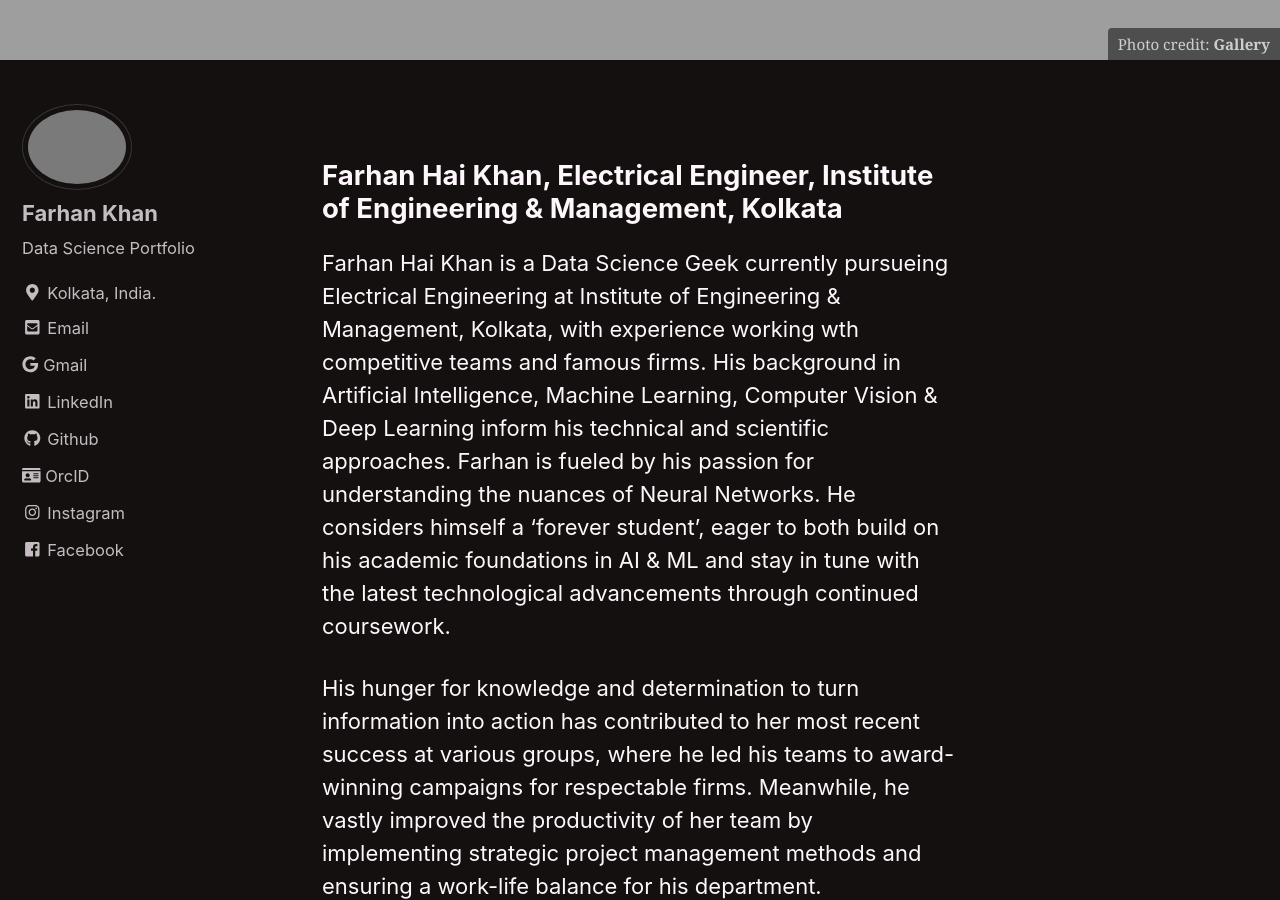
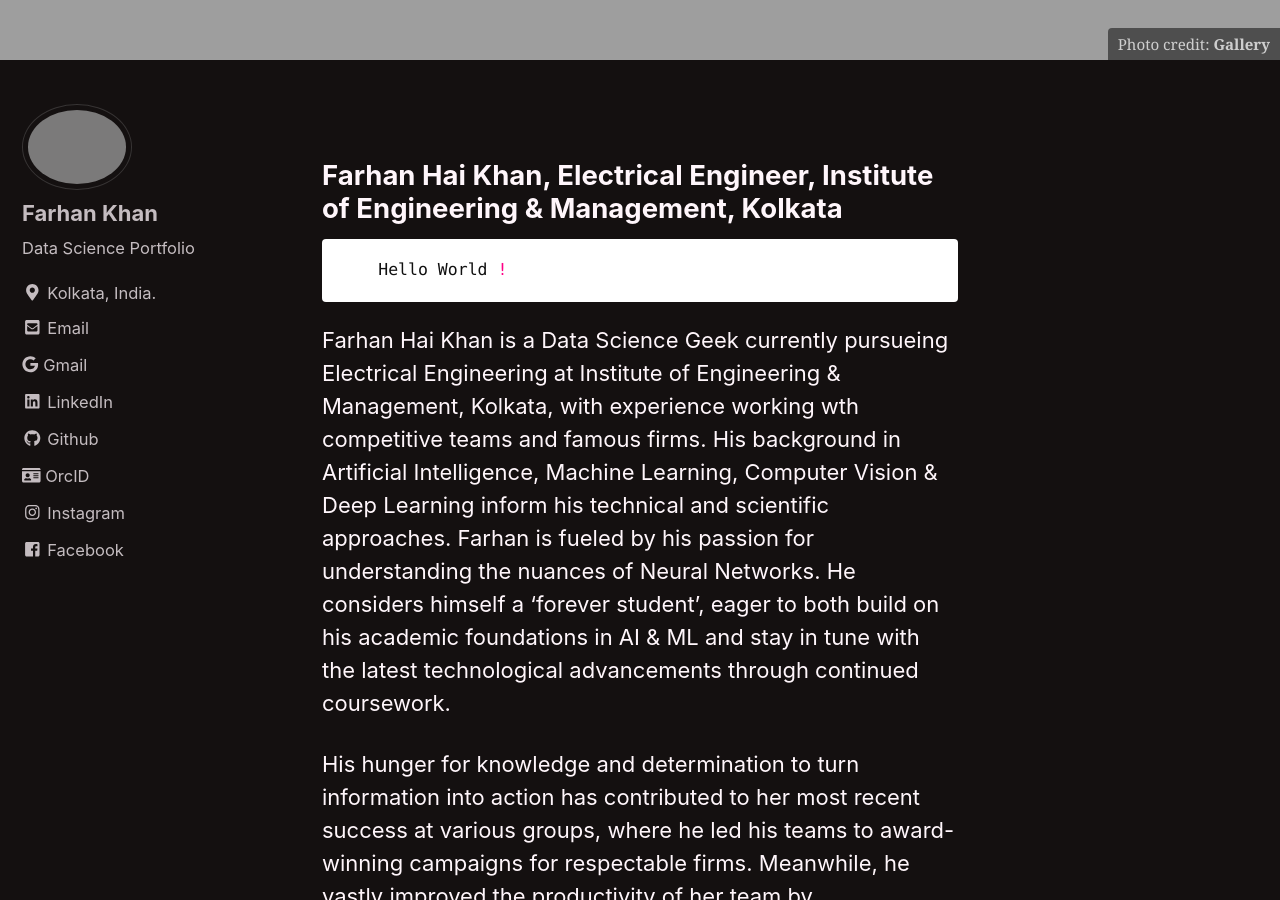
Before and after one commit to khanfarhan10/khanfarhan10old.github.io, a Jekyll site: the page built from _pages/about.md, in a window 1280 px wide and 900 px high, scrolled down 330 px. Built offline with Jekyll 4.4.1, drawn with Linux system fonts in a browser that asks for light colours; nearby versions of some CDN libraries.

Commit message:
Update about.md

````diff
--- a/_pages/about.md
+++ b/_pages/about.md
@@ -21,6 +21,11 @@ toc: true
 mathjax: "true"
 ---
 ## Farhan Hai Khan, Electrical Engineer, Institute of Engineering & Management, Kolkata
+
+```python
+    Hello World !
+```
+
 
 Farhan Hai Khan is a Data Science Geek currently pursueing Electrical Engineering at Institute of Engineering & Management, Kolkata, with experience working wth competitive teams and famous firms. His background in Artificial Intelligence, Machine Learning, Computer Vision & Deep Learning inform his technical and scientific approaches. Farhan is fueled by his passion for understanding the nuances of Neural Networks. He considers himself a ‘forever student’, eager to both build on his academic foundations in AI & ML and stay in tune with the latest technological advancements through continued coursework.
 
````
